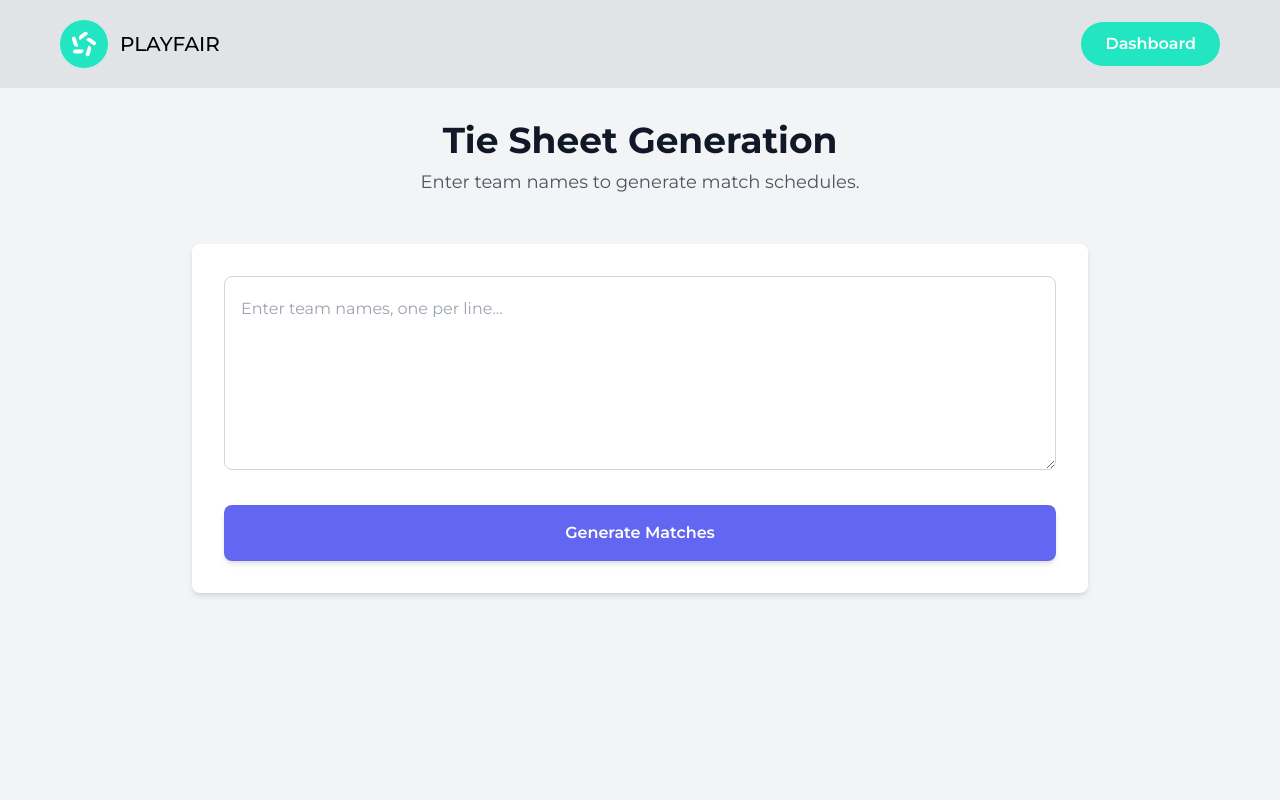
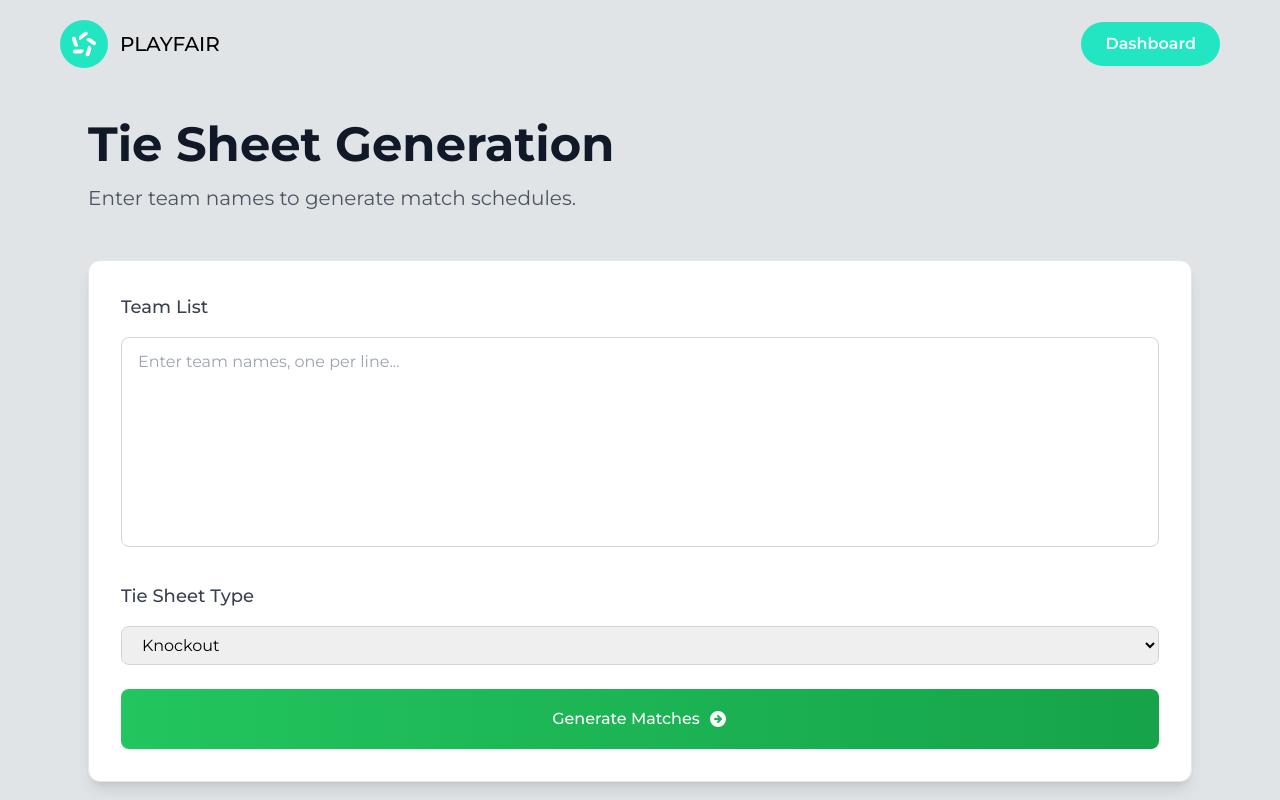
Before and after one commit to DipeshPun91/playfair_using-next.js_and_tailwind_css, a Next.js app: page /playfair/schedule in a window 1280 px wide. Shown: the top 800 px of the page. Built offline with nearby package versions, Linux system fonts and the light colour scheme.

Commit message:
Eight commit

```diff
--- a/src/app/playfair/schedule/page.tsx
+++ b/src/app/playfair/schedule/page.tsx
@@ -1,15 +1,20 @@
 "use client";
 
 import { useState } from "react";
+import { useRouter } from "next/navigation";
 
 interface Match {
   team1: string;
   team2: string;
+  winner?: string;
 }
 
+type TieSheetType = "knockout" | "league";
+
 export default function TieSheetGeneration() {
+  const router = useRouter();
   const [teams, setTeams] = useState<string[]>([]);
-  const [matches, setMatches] = useState<Match[]>([]);
+  const [tieSheetType, setTieSheetType] = useState<TieSheetType>("knockout");
 
   const handleTeamInput = (event: React.ChangeEvent<HTMLTextAreaElement>) => {
     setTeams(
@@ -23,129 +28,109 @@ export default function TieSheetGeneration() {
   const generateMatches = () => {
     if (teams.length < 2) return alert("Please enter at least two teams");
 
-    const shuffledTeams: string[] = [...teams].sort(() => Math.random() - 0.5);
-    const generatedMatches: Match[] = [];
+    const rounds: Match[][] = [];
 
-    for (let i = 0; i < shuffledTeams.length; i += 2) {
-      if (i + 1 < shuffledTeams.length) {
-        generatedMatches.push({
-          team1: shuffledTeams[i],
-          team2: shuffledTeams[i + 1],
+    if (tieSheetType === "knockout") {
+      const shuffledTeams = [...teams].sort(() => Math.random() - 0.5);
+      let currentRoundTeams = shuffledTeams;
+
+      while (currentRoundTeams.length > 1) {
+        const roundMatches: Match[] = [];
+
+        for (let i = 0; i < currentRoundTeams.length; i += 2) {
+          if (i + 1 < currentRoundTeams.length) {
+            roundMatches.push({
+              team1: currentRoundTeams[i],
+              team2: currentRoundTeams[i + 1],
+            });
+          } else {
+            roundMatches.push({
+              team1: currentRoundTeams[i],
+              team2: "Bye",
+              winner: currentRoundTeams[i],
             });
           }
         }
 
-    setMatches(generatedMatches);
+        rounds.push(roundMatches);
+        currentRoundTeams = roundMatches.map((match) => match.winner || "");
+      }
+    } else if (tieSheetType === "league") {
+      for (let i = 0; i < teams.length; i++) {
+        for (let j = i + 1; j < teams.length; j++) {
+          rounds.push([{ team1: teams[i], team2: teams[j] }]);
+        }
+      }
+    }
+
+    localStorage.setItem("tournamentMatches", JSON.stringify(rounds));
+    localStorage.setItem("tieSheetType", tieSheetType);
+    router.push("/bracket");
   };
 
   return (
-    <div className="min-h-screen bg-gray-100 p-8">
-      <header className="text-center mb-12">
-        <h1 className="text-4xl font-bold text-gray-900">
+    <div className="container min-h-screen bg-primary p-8">
+      <div className="max-w-7xl px-4">
+        <header className="mb-12 text-start">
+          <h1 className="text-5xl font-bold text-gray-900 mb-4">
             Tie Sheet Generation
           </h1>
-        <p className="text-lg text-gray-600 mt-2">
+          <p className="text-xl text-gray-600">
             Enter team names to generate match schedules.
           </p>
         </header>
 
-      <main className="max-w-4xl mx-auto">
-        <div className="bg-white p-8 rounded-lg shadow-md">
+        <div className="bg-white p-8 rounded-xl shadow-lg border border-gray-200 w-full">
+          <div className="space-y-6">
+            <div>
+              <label className="block text-lg font-medium text-gray-700 mb-2">
+                Team List
+              </label>
               <textarea
                 placeholder="Enter team names, one per line..."
-            className="w-full p-4 border border-gray-300 rounded-lg mb-6 focus:outline-none focus:ring-2 focus:ring-indigo-500"
-            rows={5}
+                className="w-full px-4 py-2 mt-2 border border-gray-300 rounded-lg focus:outline-none focus:ring-2 focus:ring-blue-500 focus:border-blue-500 transition-all duration-75 ease-in-out custom-scrollbar resize-none"
+                rows={6}
                 onChange={handleTeamInput}
               ></textarea>
+            </div>
+
+            <div>
+              <label className="block text-lg font-medium text-gray-700 mb-2">
+                Tie Sheet Type
+              </label>
+              <select
+                value={tieSheetType}
+                onChange={(e) =>
+                  setTieSheetType(e.target.value as TieSheetType)
+                }
+                className="w-full px-4 py-2 mt-2 border border-gray-300 rounded-lg focus:outline-none focus:ring-2 focus:ring-blue-500 focus:border-blue-500 transition-all duration-75 ease-in-out"
+              >
+                <option value="knockout">Knockout</option>
+                <option value="league">League</option>
+              </select>
+            </div>
 
             <button
               onClick={generateMatches}
-            className="w-full px-6 py-3 bg-indigo-500 text-white font-semibold rounded-lg shadow-md hover:bg-indigo-700 transition-all duration-200"
+              className="w-full mt-4 py-3.5 bg-gradient-to-r from-green-500 to-green-600 text-white font-medium rounded-lg transition-all duration-200 transform hover:scale-[1.01] flex items-center justify-center"
             >
-            Generate Matches
+              <span className="mr-2">Generate Matches</span>
+              <svg
+                xmlns="http://www.w3.org/2000/svg"
+                className="h-5 w-5"
+                viewBox="0 0 20 20"
+                fill="currentColor"
+              >
+                <path
+                  fillRule="evenodd"
+                  d="M10 18a8 8 0 100-16 8 8 0 000 16zm3.707-8.707l-3-3a1 1 0 00-1.414 1.414L10.586 9H7a1 1 0 100 2h3.586l-1.293 1.293a1 1 0 101.414 1.414l3-3a1 1 0 000-1.414z"
+                  clipRule="evenodd"
+                />
+              </svg>
             </button>
           </div>
-
-        {matches.length > 0 && (
-          <div className="mt-8">
-            <h2 className="text-2xl font-semibold text-gray-800 mb-6">
-              Tournament Bracket
-            </h2>
-            <div className="space-y-8">
-              {/* Round 1 */}
-              <div>
-                <h3 className="text-xl font-semibold text-gray-700 mb-4">
-                  Round 1
-                </h3>
-                <div className="grid grid-cols-1 md:grid-cols-2 gap-6">
-                  {matches.map((match, index) => (
-                    <div
-                      key={index}
-                      className="bg-white p-6 rounded-lg shadow-md border-l-4 border-indigo-500"
-                    >
-                      <p className="text-lg font-semibold text-gray-800 mb-2">
-                        Match {index + 1}
-                      </p>
-                      <p className="text-gray-600">
-                        {match.team1}{" "}
-                        <span className="mx-2 text-gray-400">vs</span>{" "}
-                        {match.team2}
-                      </p>
-                    </div>
-                  ))}
         </div>
       </div>
-
-              {/* Semi-Finals */}
-              {matches.length > 2 && (
-                <div>
-                  <h3 className="text-xl font-semibold text-gray-700 mb-4">
-                    Semi-Finals
-                  </h3>
-                  <div className="grid grid-cols-1 md:grid-cols-2 gap-6">
-                    {[...Array(Math.ceil(matches.length / 2))].map(
-                      (_, index) => (
-                        <div
-                          key={index}
-                          className="bg-white p-6 rounded-lg shadow-md border-l-4 border-indigo-500"
-                        >
-                          <p className="text-lg font-semibold text-gray-800 mb-2">
-                            Semi-Final {index + 1}
-                          </p>
-                          <p className="text-gray-600">
-                            Winner of Match {index * 2 + 1}{" "}
-                            <span className="mx-2 text-gray-400">vs</span>{" "}
-                            Winner of Match {index * 2 + 2}
-                          </p>
-                        </div>
-                      )
-                    )}
-                  </div>
-                </div>
-              )}
-
-              {/* Finals */}
-              {matches.length > 2 && (
-                <div>
-                  <h3 className="text-xl font-semibold text-gray-700 mb-4">
-                    Finals
-                  </h3>
-                  <div className="bg-white p-6 rounded-lg shadow-md border-l-4 border-indigo-500">
-                    <p className="text-lg font-semibold text-gray-800 mb-2">
-                      Final Match
-                    </p>
-                    <p className="text-gray-600">
-                      Winner of Semi-Final 1{" "}
-                      <span className="mx-2 text-gray-400">vs</span> Winner of
-                      Semi-Final 2
-                    </p>
-                  </div>
-                </div>
-              )}
-            </div>
-          </div>
-        )}
-      </main>
     </div>
   );
 }
```
Also changed, not shown: package.json (+8 -6 lines), 1 other file (tests, documents, lock files or other folders). Lines whose indentation alone changed are shown as unchanged.
